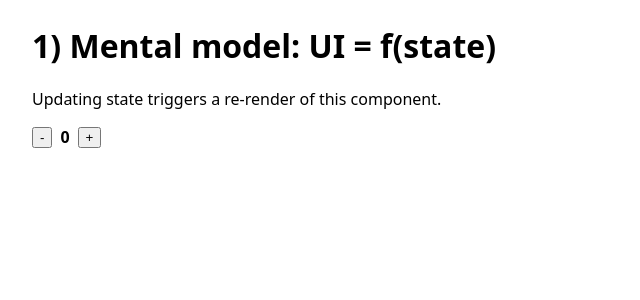
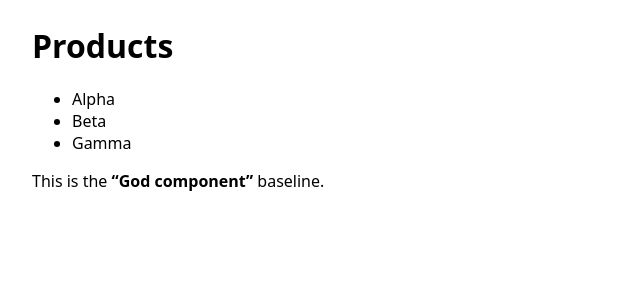
Before and after one commit to chrgue/react-intro, a React (Vite) app: page / in a window 1280 px wide. Shown: the top 300 px of the page, without its empty margins (0-640 px from the left). Built offline with nearby package versions, Linux system fonts and the light colour scheme.

Commit message:
feat(02a): god component baseline

```diff
--- a/src/App.tsx
+++ b/src/App.tsx
@@ -1,17 +1,22 @@
-import {useState} from "react";
 
 export default function App() {
-    const [count, setCount] = useState(0);
+    const items = ['Alpha', 'Beta', 'Gamma'];
 
     return (
         <div style={{ fontFamily: 'system-ui, sans-serif', margin: 24 }}>
-            <h1>1) Mental model: UI = f(state)</h1>
-            <p>Updating state triggers a re-render of this component.</p>
-            <div style={{ display: 'flex', gap: 8, alignItems: 'center' }}>
-                <button onClick={() => setCount((c) => c - 1)}>-</button>
-                <strong>{count}</strong>
-                <button onClick={() => setCount((c) => c + 1)}>+</button>
-            </div>
+            <header>
+                <h1>Products</h1>
+            </header>
+
+            <ul>
+                {items.map((x) => (
+                    <li key={x}>{x}</li>
+                ))}
+            </ul>
+
+            <p style={{ marginTop: 12 }}>
+                This is the <strong>“God component”</strong> baseline.
+            </p>
         </div>
     );
 }
```
